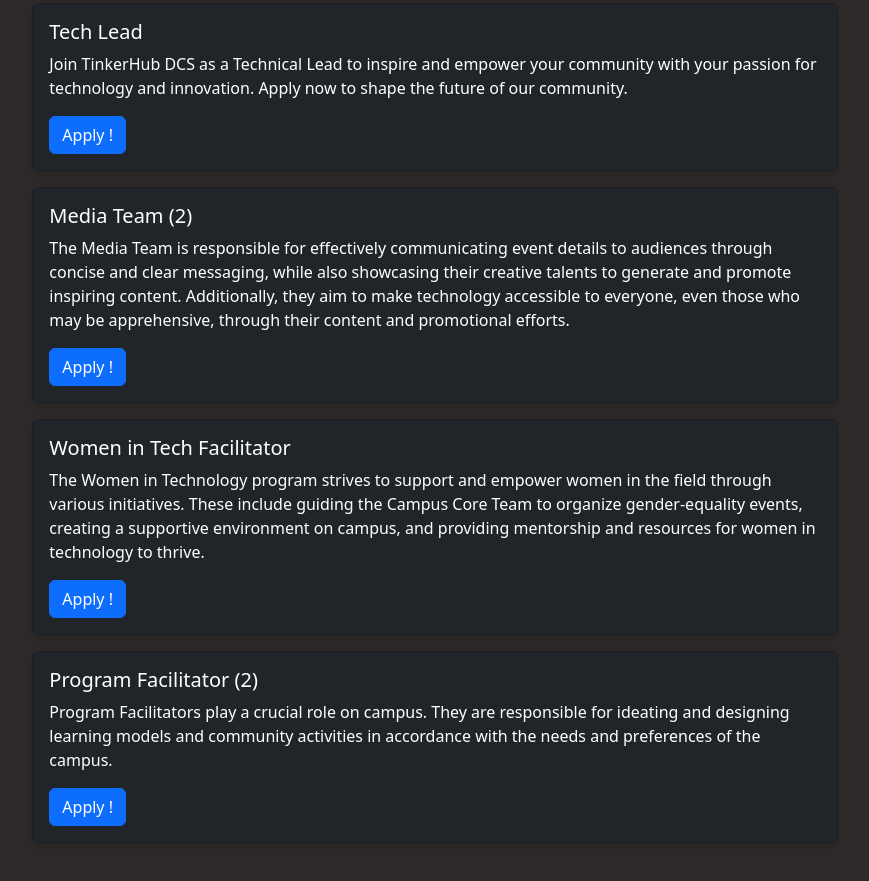
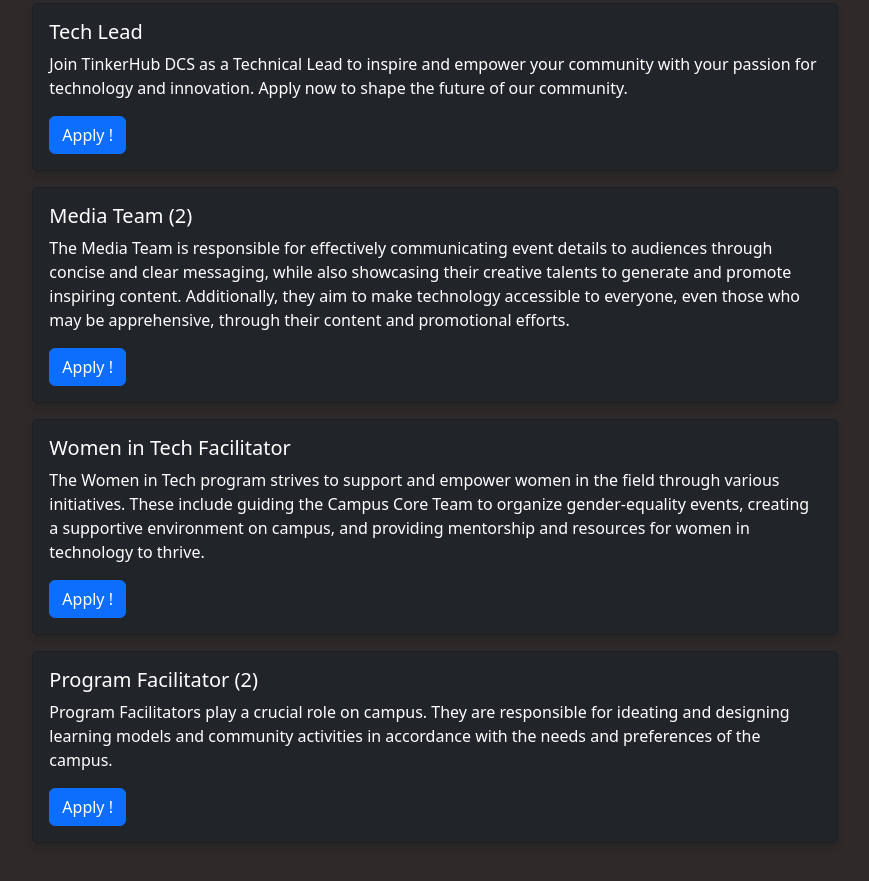
Before and after one commit to DCS-CUSAT/dcs-cusat.github.io, a plain HTML site: page index.html in a window 1280 px wide. Shown: the part 518-1399 px from the top of the page, without its empty margins (205-1074 px from the left). Drawn offline with nearby package versions, Linux system fonts and the light colour scheme.

Commit message:
typo fixed

```diff
--- a/index.html
+++ b/index.html
@@ -62,7 +62,7 @@
               <div class="card mb-3 text-bg-dark">
                 <div class="card-body">
                   <h5 class="card-title">Women in Tech Facilitator</h5>
-                  <p class="card-text">The Women in Technology program strives to support and empower women in the field through various initiatives. These include guiding the Campus Core Team to organize gender-equality events, creating a supportive environment on campus, and providing mentorship and resources for women in technology to thrive.
+                  <p class="card-text">The Women in Tech program strives to support and empower women in the field through various initiatives. These include guiding the Campus Core Team to organize gender-equality events, creating a supportive environment on campus, and providing mentorship and resources for women in technology to thrive.
                   </p>
                   <a href="https://forms.gle/HVnGVAhGEZ2eTXeo6" class="btn btn-primary">Apply !</a>
                 </div>
```
